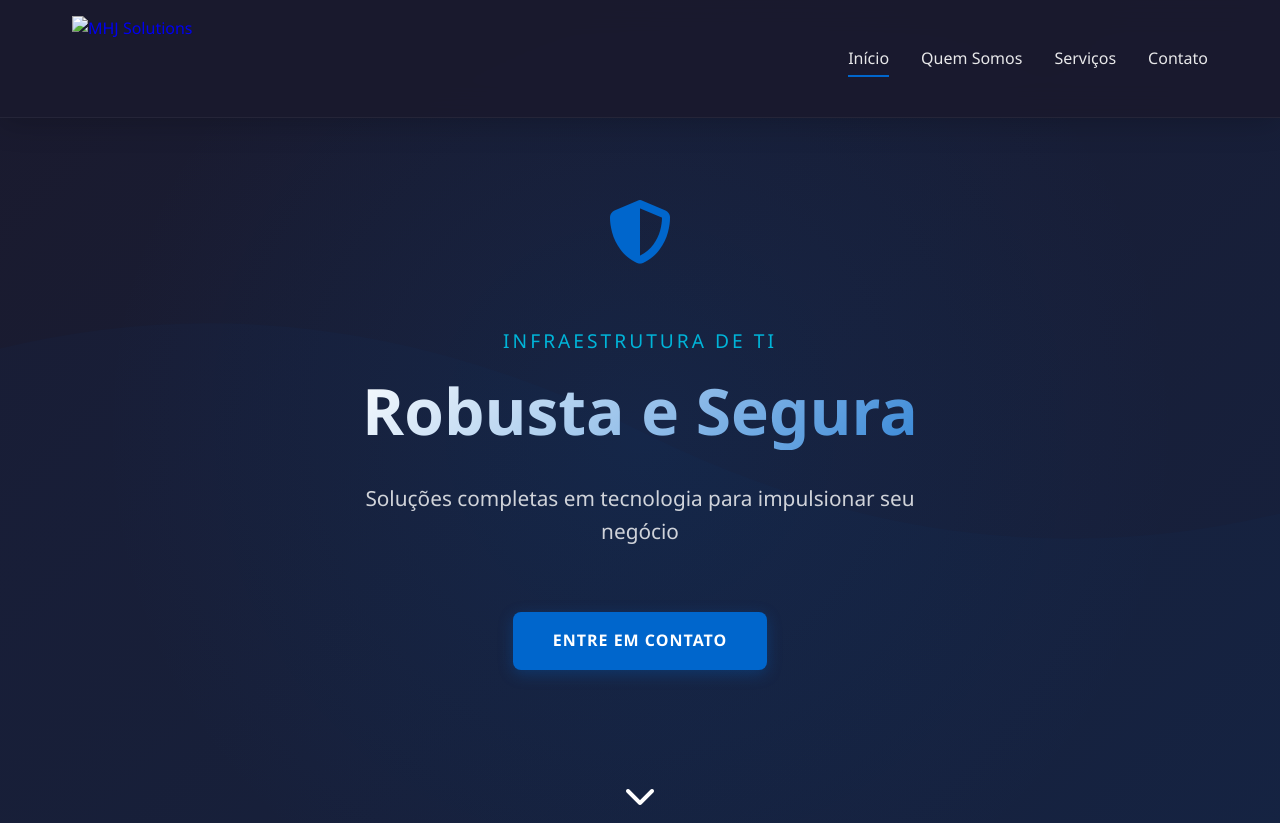
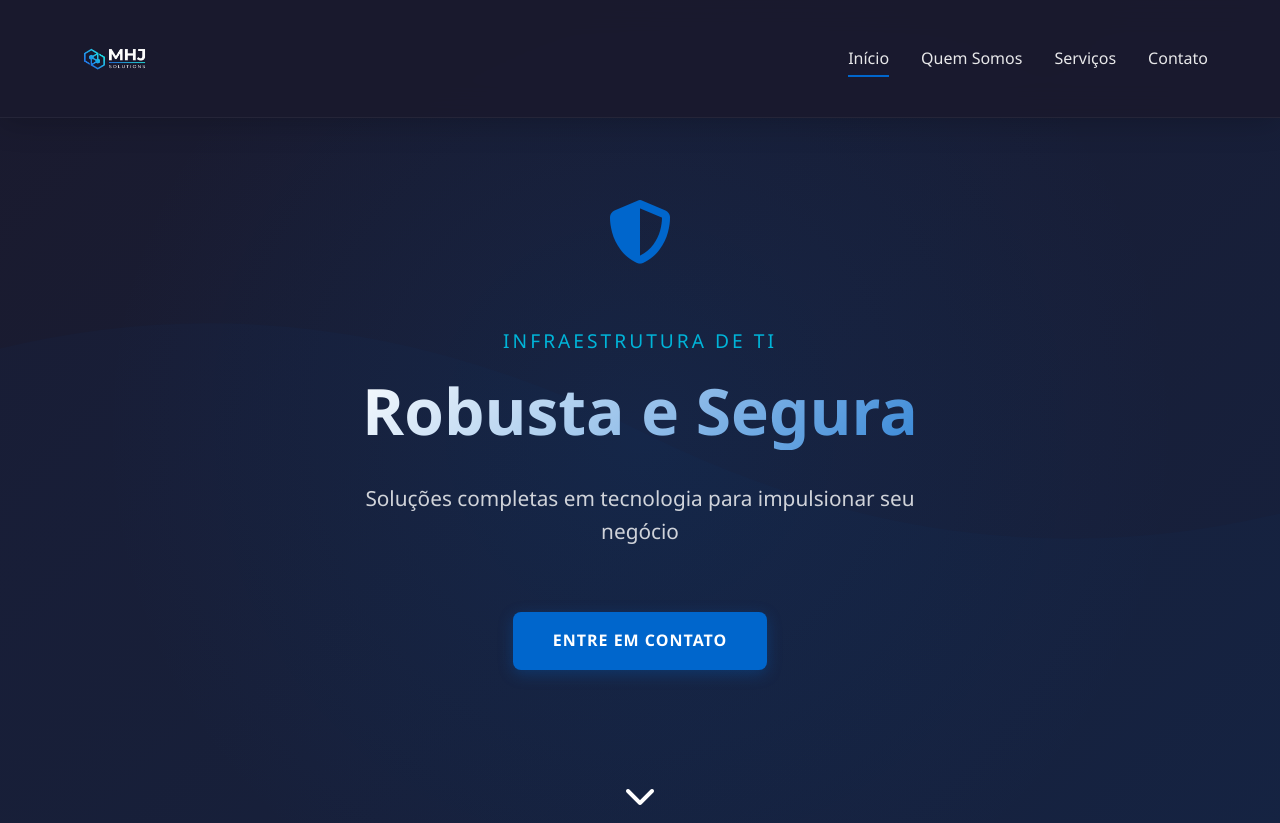
Before and after one commit to mhj-ti/website-mhj, a plain HTML site: page index.html in a window 1280 px wide. Shown: the top 823 px of the page. Drawn offline with Linux system fonts and the light colour scheme.

Commit message:
deploy: 56439a80b8607ea8a95ad9f3f6928fbacb5fe4ea

```diff
--- a/index.html
+++ b/index.html
@@ -17,7 +17,7 @@
             <div class="container">
                 <div class="logo">
                     <a href="#inicio">
-                        <img src="../image/mhj_logo_white.png" alt="MHJ Solutions" class="logo-img">
+                        <img src="image/mhj_logo_white.png" alt="MHJ Solutions" class="logo-img">
                     </a>
                 </div>
                 <div class="nav-toggle" id="navToggle">
@@ -394,7 +394,7 @@
         <div class="container">
             <div class="footer-content">
                 <div class="footer-brand">
-                    <img src="../image/mhj_logo_white.png" alt="MHJ Solutions" class="logo-img footer-logo">
+                    <img src="image/mhj_logo_white.png" alt="MHJ Solutions" class="logo-img footer-logo">
                 </div>
                 <div class="footer-contact">
                     <h4>Contato</h4>
```
Also changed, not shown: image/mhj_logo_final.png (added), image/mhj_logo_nobg_dark_text_1773273063131.png (added), image/mhj_logo_nobg_horizontal_1773273016135.png (added), image/mhj_logo_nobg_icon_only_1773273048685.png (added), image/mhj_logo_nobg_vertical_1773273032515.png (added), image/mhj_logo_novo.png (added), image/mhj_logo_v1_banner_facebook_1773270443006.png (added), image/mhj_logo_v1_favicon_1773270477436.png (added), image/mhj_logo_v1_horizontal_1773270423841.png (added), image/mhj_logo_v1_instagram_post_1773270492692.png (added), image/mhj_logo_v1_square_profile_1773270406420.png (added), image/mhj_logo_v1_transparent_1773270459148.png (added), image/mhj_logo_white.png (added), image/mhj_solutions_logo_v1_1773269742496.png (added), 1 more files.
